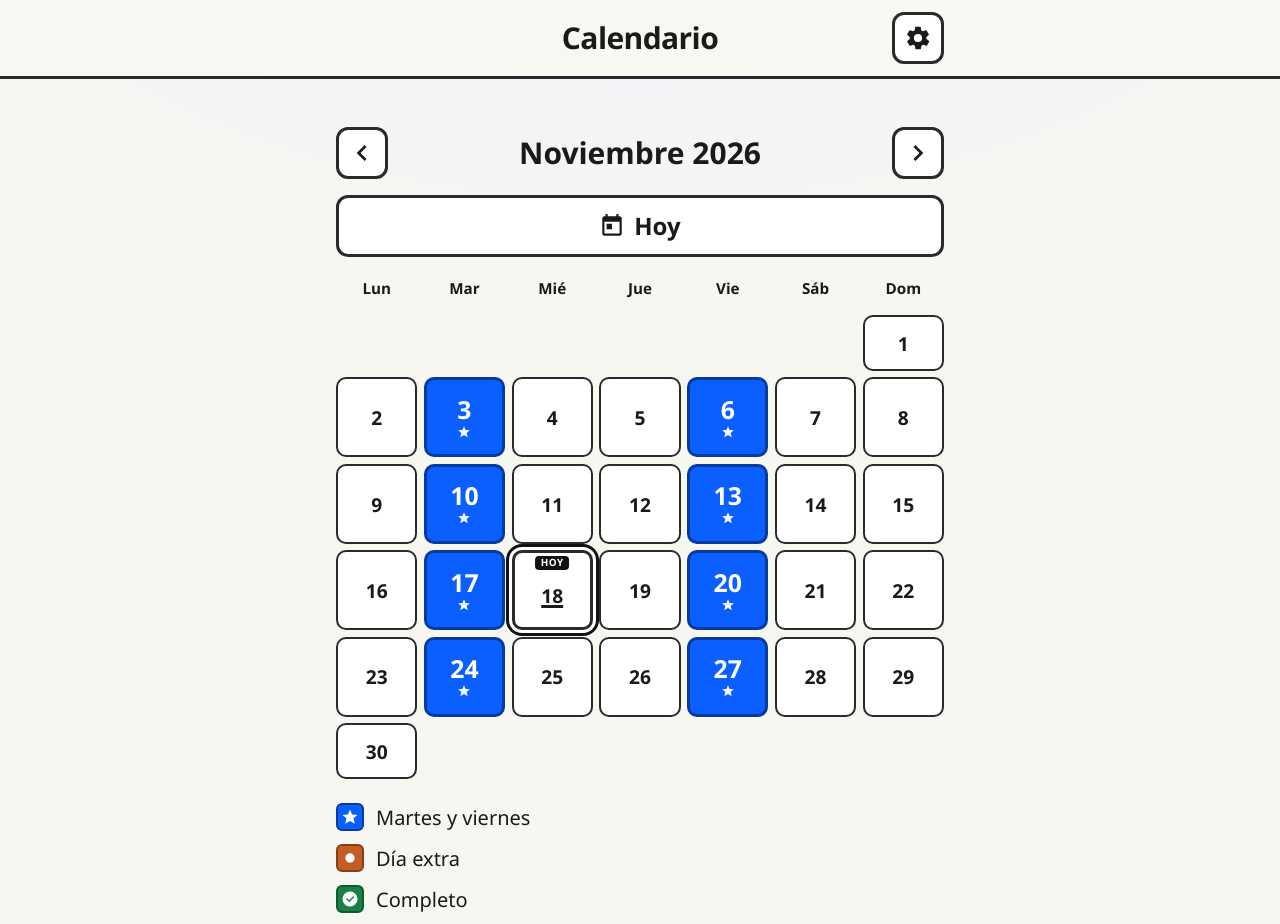
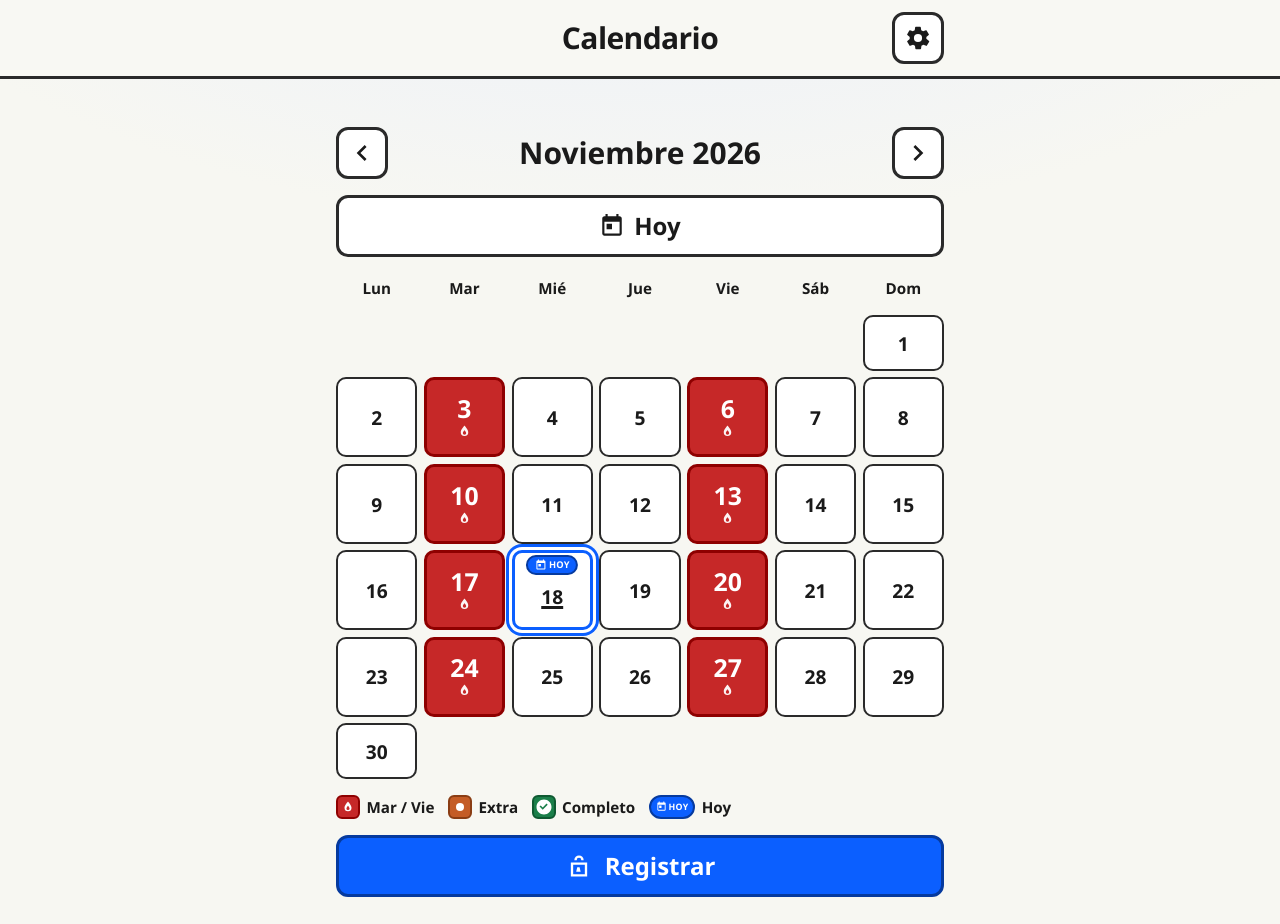
Before and after one commit to HenriquezDiego/CheckPeso, a Vue app: page /calendario in a window 1280 px wide. Shown: the top 924 px of the page. Built offline with nearby package versions, Linux system fonts and the light colour scheme.

Commit message:
feat: improve calendar colors and legend layout

```diff
--- a/src/assets/main.css
+++ b/src/assets/main.css
@@ -7,13 +7,19 @@
   --color-text: #1a1a1a;
   --color-text-muted: #3d3d3d;
   --color-border: #2a2a2a;
-  --color-official: #0b5fff;
+  --color-primary: #0b5fff;
+  --color-primary-border: #063a9e;
+  --color-official: #c62828;
+  --color-official-border: #8e0000;
   --color-official-text: #ffffff;
   --color-extra: #c45c26;
   --color-extra-text: #ffffff;
   --color-success: #1b7f4a;
   --color-focus: #0b5fff;
   --color-danger: #9b1c1c;
+  /* Hoy: azul (estándar de “día actual” en calendarios) */
+  --color-today: #0b5fff;
+  --color-today-ink: #ffffff;
 
   /* Tipografía */
   --font-sans: "Segoe UI", "Helvetica Neue", Arial, sans-serif;
@@ -155,9 +161,9 @@ p {
 }
 
 .btn--primary {
-  background: var(--color-official);
-  border-color: #063a9e;
-  color: var(--color-official-text);
+  background: var(--color-primary);
+  border-color: var(--color-primary-border);
+  color: #ffffff;
 }
 
 .btn--secondary {
@@ -211,19 +217,23 @@ p {
 
 .legend {
   display: flex;
-  flex-direction: column;
-  gap: var(--space-2);
-  margin: var(--space-4) 0;
+  flex-direction: row;
+  flex-wrap: wrap;
+  align-items: center;
+  gap: 0.55rem 0.85rem;
+  margin: var(--space-3) 0;
   padding: 0;
   list-style: none;
 }
 
 .legend__item {
-  display: flex;
+  display: inline-flex;
   align-items: center;
-  gap: var(--space-2);
-  font-size: var(--fs-base);
+  gap: 0.4rem;
+  font-size: 0.95rem;
+  font-weight: 700;
   color: var(--color-text);
+  line-height: 1.2;
 }
 
 .swatch {
--- a/src/components/AppIcon.vue
+++ b/src/components/AppIcon.vue
@@ -56,9 +56,16 @@ defineProps({
       fill="currentColor"
       d="M12 3a4 4 0 0 0-4 4h2a2 2 0 1 1 4 0h2a4 4 0 0 0-4-4zm-7 6v12h14V9H5zm2 2h10v8H7v-8zm3.5 2-.9 4h3.8l-.9-4H10.5z"
     />
-    <!-- Guardar / check -->
+    <!-- Check bold dentro de círculo (recorte: se ve bien en verde o en leyenda) -->
     <path
       v-else-if="name === 'check'"
+      fill="currentColor"
+      fill-rule="evenodd"
+      d="M12 2C6.48 2 2 6.48 2 12s4.48 10 10 10 10-4.48 10-10S17.52 2 12 2zm4.95 7.05-1.6-1.6-5.05 5.05-2.65-2.65-1.6 1.6 4.25 4.25 6.65-6.65z"
+    />
+    <!-- Check simple (botones de guardar) -->
+    <path
+      v-else-if="name === 'check-plain'"
       fill="currentColor"
       d="M9 16.17 4.83 12l-1.42 1.41L9 19 21 7l-1.41-1.41z"
     />
@@ -68,11 +75,11 @@ defineProps({
       fill="currentColor"
       d="M19.14 12.94c.04-.31.06-.63.06-.94s-.02-.63-.06-.94l2.03-1.58a.5.5 0 0 0 .12-.64l-1.92-3.32a.5.5 0 0 0-.6-.22l-2.39.96a7.07 7.07 0 0 0-1.63-.94l-.36-2.54a.5.5 0 0 0-.5-.42h-3.84a.5.5 0 0 0-.5.42l-.36 2.54c-.59.24-1.13.55-1.63.94l-2.39-.96a.5.5 0 0 0-.6.22L2.77 8.84a.5.5 0 0 0 .12.64l2.03 1.58c-.04.31-.06.63-.06.94s.02.63.06.94L2.89 14.52a.5.5 0 0 0-.12.64l1.92 3.32c.14.24.43.34.68.22l2.39-.96c.5.39 1.04.71 1.63.94l.36 2.54c.05.24.26.42.5.42h3.84c.24 0 .45-.18.5-.42l.36-2.54c.59-.24 1.13-.55 1.63-.94l2.39.96c.25.12.54.02.68-.22l1.92-3.32a.5.5 0 0 0-.12-.64l-2.03-1.58zM12 15.5A3.5 3.5 0 1 1 12 8.5a3.5 3.5 0 0 1 0 7z"
     />
-    <!-- Día oficial -->
+    <!-- Gota de sangre (días oficiales Mar/Vie) -->
     <path
-      v-else-if="name === 'official'"
+      v-else-if="name === 'blood' || name === 'official'"
       fill="currentColor"
-      d="M12 2 9.2 8.6 2 9.2l5.4 4.6L5.6 21 12 17.3 18.4 21l-1.8-7.2L22 9.2l-7.2-.6z"
+      d="M12 2.5C12 2.5 6 9.2 6 13.2a6 6 0 0 0 12 0C18 9.2 12 2.5 12 2.5zm0 14.7a2.7 2.7 0 0 1-2.7-2.7c0-1.5 2.7-4.6 2.7-4.6s2.7 3.1 2.7 4.6a2.7 2.7 0 0 1-2.7 2.7z"
     />
     <!-- Día extra -->
     <circle v-else-if="name === 'extra'" cx="12" cy="12" r="8" fill="currentColor" />
--- a/src/components/MonthCalendar.vue
+++ b/src/components/MonthCalendar.vue
@@ -110,7 +110,8 @@ function labelFor(cell) {
             type="button"
             class="cal__day"
             :class="{
-              'cal__day--official': dayStatus(cell.dateKey).official,
+              'cal__day--official':
+                dayStatus(cell.dateKey).official && dayStatus(cell.dateKey).kind !== 'done',
               'cal__day--extra': dayStatus(cell.dateKey).kind === 'extra',
               'cal__day--done': dayStatus(cell.dateKey).kind === 'done',
               'cal__day--today': cell.dateKey === today,
@@ -121,21 +122,24 @@ function labelFor(cell) {
             :aria-current="cell.dateKey === today ? 'date' : undefined"
             @click="openDay(cell.dateKey)"
           >
-            <span v-if="cell.dateKey === today" class="cal__hoy">HOY</span>
+            <span v-if="cell.dateKey === today" class="cal__hoy" aria-hidden="true">
+              <AppIcon name="today" :size="12" />
+              HOY
+            </span>
             <span class="cal__num">{{ cell.day }}</span>
             <span
               v-if="dayStatus(cell.dateKey).kind === 'done'"
               class="cal__mark"
               title="Completo"
             >
-              <AppIcon name="done" :size="14" />
+              <AppIcon name="check" :size="18" />
             </span>
             <span
               v-else-if="dayStatus(cell.dateKey).official"
               class="cal__mark"
-              title="Oficial"
+              title="Día de control"
             >
-              <AppIcon name="official" :size="14" />
+              <AppIcon name="blood" :size="15" />
             </span>
             <span
               v-else-if="dayStatus(cell.dateKey).kind === 'extra'"
@@ -244,26 +248,32 @@ function labelFor(cell) {
 
 .cal__hoy {
   position: absolute;
-  top: 0.15rem;
+  top: 0.12rem;
   left: 50%;
   transform: translateX(-50%);
-  padding: 0.08rem 0.35rem;
-  border-radius: 4px;
-  background: #111;
-  color: #fff;
-  font-size: 0.62rem;
+  display: inline-flex;
+  align-items: center;
+  gap: 0.15rem;
+  padding: 0.12rem 0.4rem;
+  border-radius: 999px;
+  background: var(--color-today);
+  color: var(--color-today-ink);
+  border: 2px solid #063a9e;
+  font-size: 0.58rem;
   font-weight: 900;
-  letter-spacing: 0.04em;
-  line-height: 1.2;
+  letter-spacing: 0.03em;
+  line-height: 1;
   z-index: 1;
+  white-space: nowrap;
 }
 
 .cal__day--today {
-  padding-top: 1.05rem;
+  padding-top: 1.15rem;
   border-width: 3px;
+  border-color: var(--color-today);
   box-shadow:
     0 0 0 3px #fff,
-    0 0 0 6px #111;
+    0 0 0 6px var(--color-today);
 }
 
 .cal__day--today .cal__num {
@@ -272,11 +282,11 @@ function labelFor(cell) {
   text-decoration-thickness: 3px;
 }
 
-/* Martes / viernes */
+/* Martes / viernes — rojo + gota */
 .cal__day--official {
   min-height: 5rem;
   border-width: 3px;
-  border-color: #063a9e;
+  border-color: var(--color-official-border);
   background: var(--color-official);
   color: var(--color-official-text);
 }
@@ -285,10 +295,16 @@ function labelFor(cell) {
   font-size: 1.55rem;
 }
 
-.cal__day--official.cal__day--today {
-  box-shadow:
-    0 0 0 3px #fff,
-    0 0 0 6px #111;
+/* Completo — solo verde */
+.cal__day--done {
+  border-width: 3px;
+  border-color: #0f5a32;
+  background: var(--color-success);
+  color: #fff;
+}
+
+.cal__day--done .cal__num {
+  font-size: 1.45rem;
 }
 
 /* Día extra con registro */
@@ -297,13 +313,6 @@ function labelFor(cell) {
   border-color: #8a3d14;
   background: var(--color-extra);
   color: var(--color-extra-text);
-}
-
-/* Completo */
-.cal__day--done {
-  border-color: #0f5a32;
-  background: var(--color-success);
-  color: #fff;
 }
 
 .cal__day:focus-visible {
--- a/src/components/WeightForm.vue
+++ b/src/components/WeightForm.vue
@@ -186,7 +186,7 @@ async function onSubmit() {
 
     <div class="btn-stack">
       <button type="submit" class="btn btn--primary btn--block" aria-label="Guardar peso">
-        <AppIcon name="check" :size="28" />
+        <AppIcon name="check-plain" :size="28" />
         <span>Guardar</span>
       </button>
     </div>
--- a/src/views/CalendarioView.vue
+++ b/src/views/CalendarioView.vue
@@ -13,25 +13,28 @@ import { todayKey } from '@/utils/dates'
     <ul class="legend" aria-label="Leyenda">
       <li class="legend__item">
         <span class="legend__icon legend__icon--official" aria-hidden="true">
-          <AppIcon name="official" :size="18" />
+          <AppIcon name="blood" :size="14" />
         </span>
-        <span>Martes y viernes</span>
+        <span>Mar / Vie</span>
       </li>
       <li class="legend__item">
         <span class="legend__icon legend__icon--extra" aria-hidden="true">
-          <AppIcon name="extra" :size="14" />
+          <AppIcon name="extra" :size="12" />
         </span>
-        <span>Día extra</span>
+        <span>Extra</span>
       </li>
       <li class="legend__item">
         <span class="legend__icon legend__icon--done" aria-hidden="true">
-          <AppIcon name="done" :size="18" />
+          <AppIcon name="check" :size="18" />
         </span>
         <span>Completo</span>
       </li>
       <li class="legend__item">
-        <span class="legend__hoy" aria-hidden="true">HOY</span>
-        <span>Día actual</span>
+        <span class="legend__hoy" aria-hidden="true">
+          <AppIcon name="today" :size="11" />
+          HOY
+        </span>
+        <span>Hoy</span>
       </li>
     </ul>
 
@@ -53,8 +56,8 @@ import { todayKey } from '@/utils/dates'
   display: inline-flex;
   align-items: center;
   justify-content: center;
-  width: 1.75rem;
-  height: 1.75rem;
+  width: 1.5rem;
+  height: 1.5rem;
   border: 2px solid var(--color-border);
   border-radius: 6px;
   color: #fff;
@@ -62,7 +65,7 @@ import { todayKey } from '@/utils/dates'
 
 .legend__icon--official {
   background: var(--color-official);
-  border-color: #063a9e;
+  border-color: var(--color-official-border);
 }
 
 .legend__icon--extra {
@@ -73,20 +76,23 @@ import { todayKey } from '@/utils/dates'
 .legend__icon--done {
   background: var(--color-success);
   border-color: #0f5a32;
+  color: #fff;
 }
 
 .legend__hoy {
   display: inline-flex;
   align-items: center;
   justify-content: center;
-  min-width: 1.75rem;
-  height: 1.75rem;
+  gap: 0.12rem;
+  min-width: 1.5rem;
+  height: 1.5rem;
   padding: 0 0.3rem;
-  border-radius: 4px;
-  background: #111;
-  color: #fff;
-  font-size: 0.65rem;
+  border-radius: 999px;
+  background: var(--color-today);
+  color: var(--color-today-ink);
+  border: 2px solid #063a9e;
+  font-size: 0.55rem;
   font-weight: 900;
-  letter-spacing: 0.04em;
+  letter-spacing: 0.03em;
 }
 </style>
--- a/src/views/RegistroView.vue
+++ b/src/views/RegistroView.vue
@@ -24,7 +24,8 @@ const esOficial = computed(() => isOfficialDateKey(fecha.value))
       <span class="reg-type">
         <AppIcon
           class="reg-type__icon"
-          :name="esOficial ? 'official' : 'extra'"
+          :class="{ 'reg-type__icon--extra': !esOficial }"
+          :name="esOficial ? 'blood' : 'extra'"
           :size="esOficial ? 22 : 16"
         />
       </span>
@@ -69,4 +70,8 @@ const esOficial = computed(() => isOfficialDateKey(fecha.value))
 .reg-type__icon {
   color: var(--color-official);
 }
+
+.reg-type__icon--extra {
+  color: var(--color-extra);
+}
 </style>
```
Also changed, not shown: 1 other file (tests, documents, lock files or other folders).
